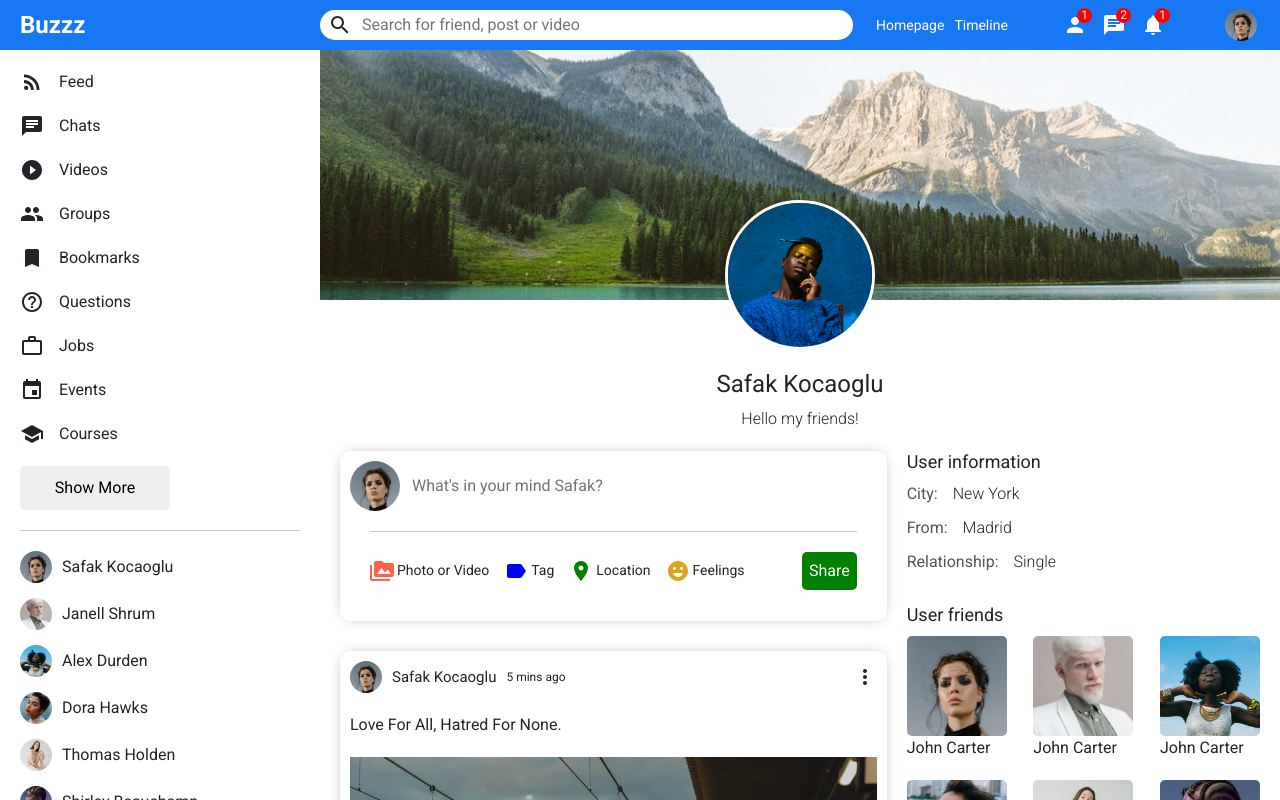
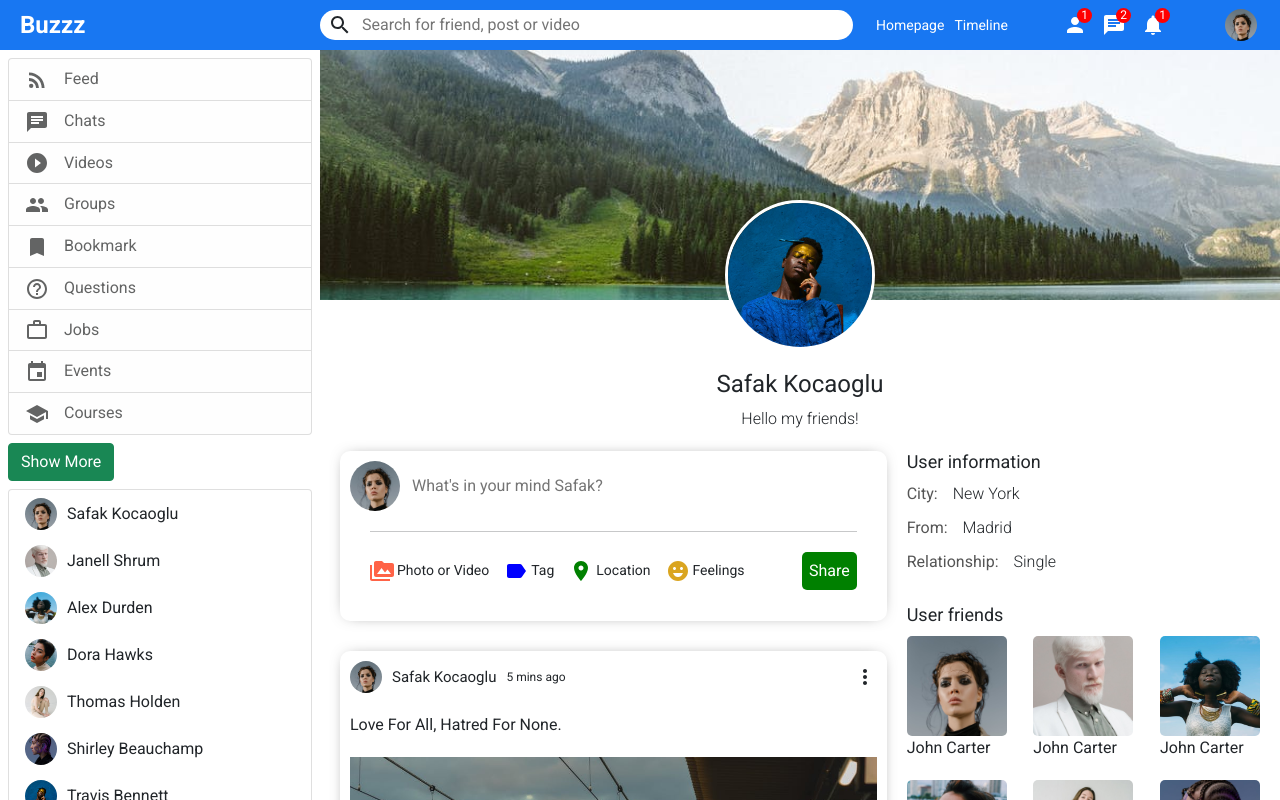
Before and after one commit to sarahussain556/Buzz_Application, a React (Create React App) app in the folder client/react-social/: page / in a window 1280 px wide. Shown: the top 800 px of the page. Built offline with nearby package versions, Linux system fonts and the light colour scheme.

Commit message:
Sidebar.jxs added bootstrap classes

```diff
--- a/client/react-social/src/components/sidebar/Sidebar.jsx
+++ b/client/react-social/src/components/sidebar/Sidebar.jsx
@@ -1,4 +1,5 @@
 import "./sidebar.css";
+import { ListGroup, Button } from "react-bootstrap";
 import {
   RssFeed,
   Chat,
@@ -16,52 +17,55 @@ import CloseFriend from "../closeFriend/CloseFriend";
 export default function Sidebar() {
   return (
     <div className="sidebar">
-      <div className="sidebarWrapper">
-        <ul className="sidebarList">
-          <li className="sidebarListItem">
+      <div className="p-2">
+        <ListGroup>
+          <ListGroup.Item variant="light">
             <RssFeed className="sidebarIcon" />
-            <span className="sidebarListItemText">Feed</span>
-          </li>
-          <li className="sidebarListItem">
+            <span >Feed</span>
+          </ListGroup.Item>
+          <ListGroup.Item variant="light">
             <Chat className="sidebarIcon" />
-            <span className="sidebarListItemText">Chats</span>
-          </li>
-          <li className="sidebarListItem">
+            <span >Chats</span>
+          </ListGroup.Item>
+          <ListGroup.Item variant="light">
             <PlayCircleFilledOutlined className="sidebarIcon" />
-            <span className="sidebarListItemText">Videos</span>
-          </li>
-          <li className="sidebarListItem">
+            <span >Videos</span>
+          </ListGroup.Item>
+          <ListGroup.Item variant="light">
             <Group className="sidebarIcon" />
-            <span className="sidebarListItemText">Groups</span>
-          </li>
-          <li className="sidebarListItem">
+            <span >Groups</span>
+          </ListGroup.Item>
+          <ListGroup.Item variant="light">
             <Bookmark className="sidebarIcon" />
-            <span className="sidebarListItemText">Bookmarks</span>
-          </li>
-          <li className="sidebarListItem">
+            <span >Bookmark</span>
+          </ListGroup.Item>
+          <ListGroup.Item variant="light">
             <HelpOutline className="sidebarIcon" />
-            <span className="sidebarListItemText">Questions</span>
-          </li>
-          <li className="sidebarListItem">
+            <span >Questions</span>
+          </ListGroup.Item>
+          <ListGroup.Item variant="light">
             <WorkOutline className="sidebarIcon" />
-            <span className="sidebarListItemText">Jobs</span>
-          </li>
-          <li className="sidebarListItem">
+            <span >Jobs</span>
+          </ListGroup.Item>
+          <ListGroup.Item variant="light">
             <Event className="sidebarIcon" />
-            <span className="sidebarListItemText">Events</span>
-          </li>
-          <li className="sidebarListItem">
+            <span >Events</span>
+          </ListGroup.Item>
+          <ListGroup.Item variant="light">
             <School className="sidebarIcon" />
-            <span className="sidebarListItemText">Courses</span>
-          </li>
-        </ul>
-        <button className="sidebarButton">Show More</button>
-        <hr className="sidebarHr" />
-        <ul className="sidebarFriendList">
+            <span >Courses</span>
+          </ListGroup.Item>
+        </ListGroup>
+        {/* show more button */}
+        <Button className="mt-2" variant="success">Show More</Button>
+
+        <ListGroup className="mt-2">
+          <ListGroup.Item>
           {Users.map((u) => (
             <CloseFriend key={u.id} user={u} />
           ))}
-        </ul>
+          </ListGroup.Item>
+        </ListGroup>
       </div>
     </div>
   );
--- a/client/react-social/src/components/sidebar/sidebar.css
+++ b/client/react-social/src/components/sidebar/sidebar.css
@@ -16,9 +16,6 @@
     background-color: rgb(179, 179, 179);
   }
 
-  .sidebarWrapper {
-    padding: 20px;
-  }
 
   .sidebarList {
     padding: 0;
@@ -35,21 +32,3 @@
   .sidebarIcon {
     margin-right: 15px;
   }
-
-  .sidebarButton {
-    width: 150px;
-    border: none;
-    padding: 10px;
-    border-radius: 5px;
-    font-weight: 500;
-  }
-
-  .sidebarHr {
-    margin: 20px 0;
-  }
-
-  .sidebarFriendList {
-    padding: 0;
-    margin: 0;
-    list-style: none;
-  }
```
